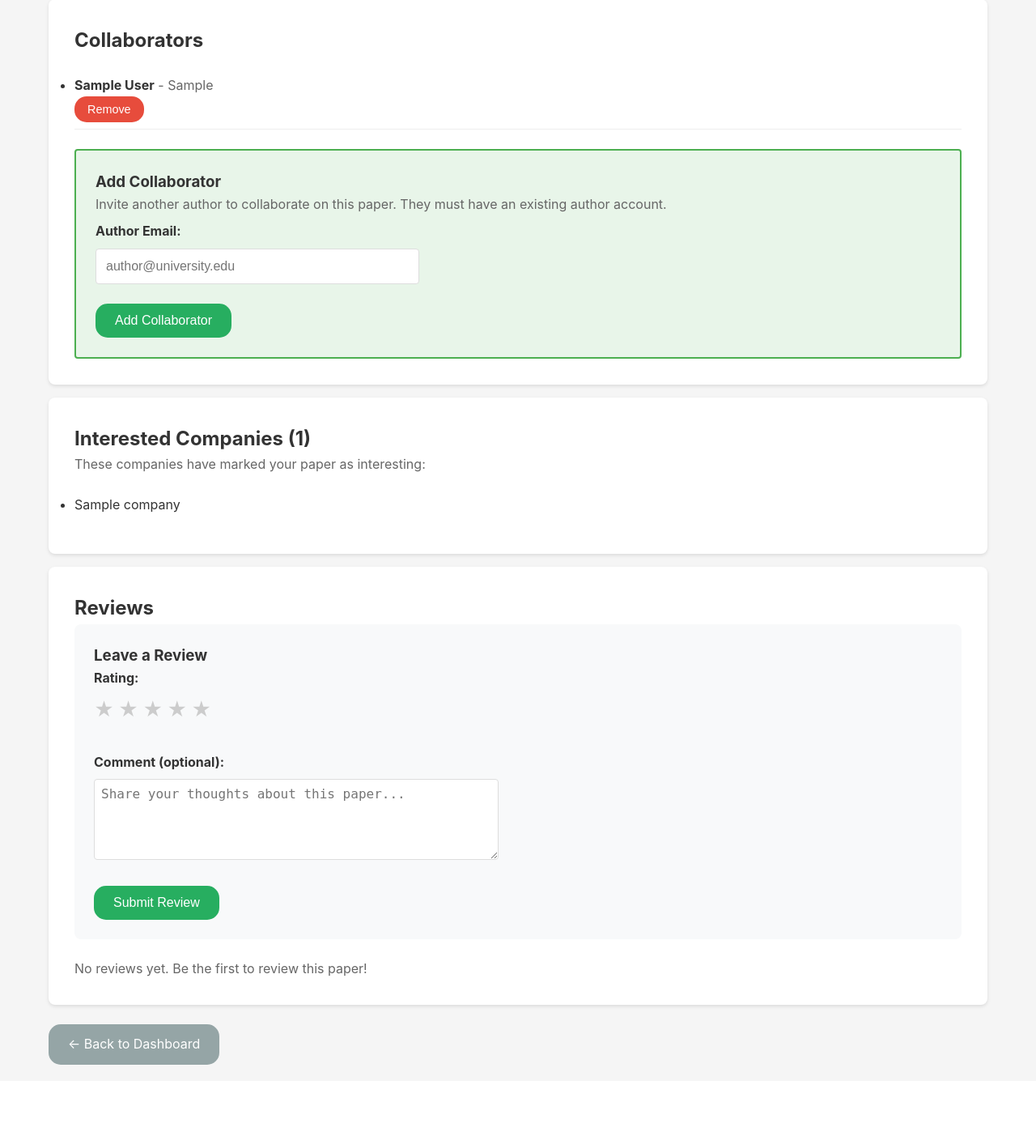
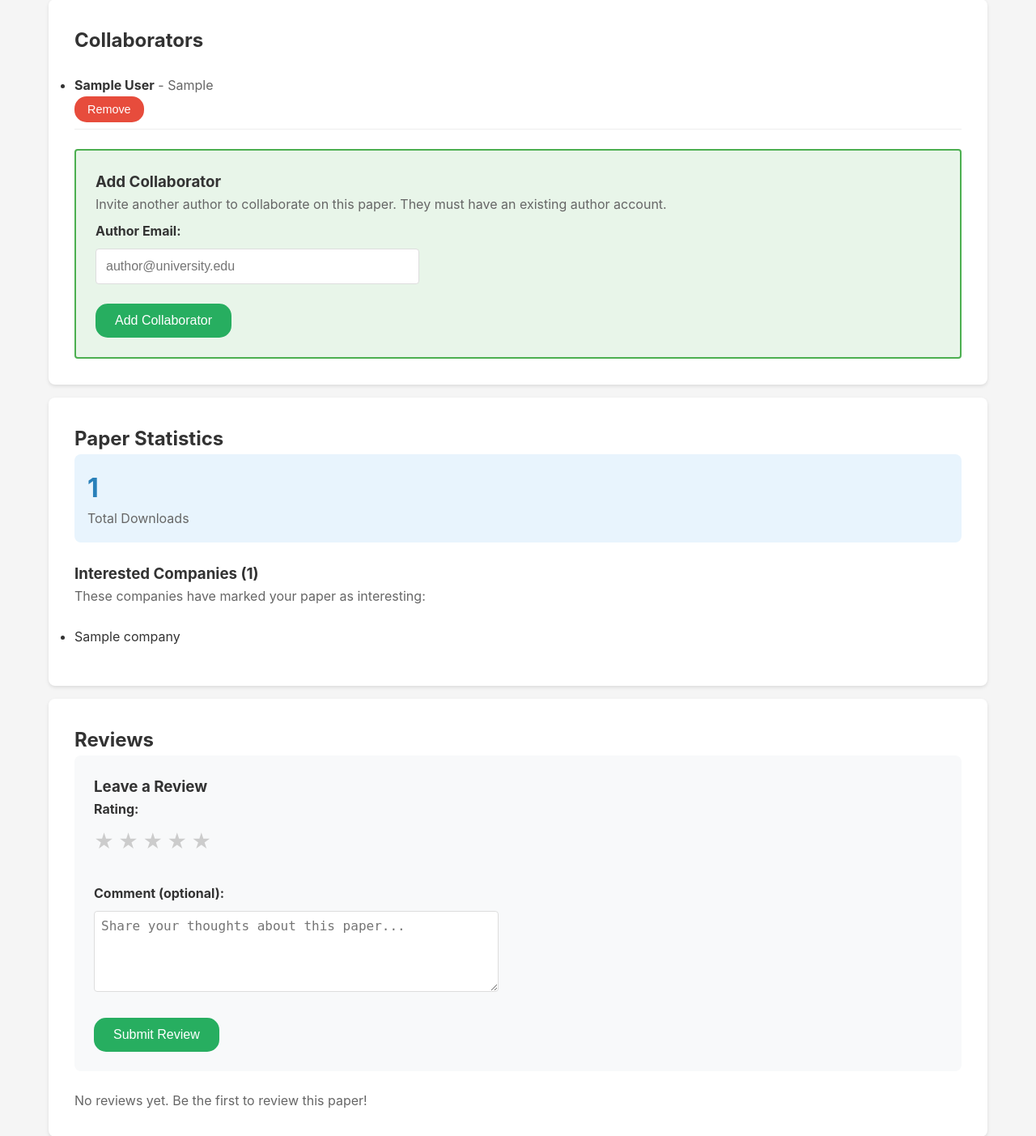
Before and after one commit to A-D-DBS-application/web-application-2025-group-33, a Flask app: page /paper/1 in a window 1280 px wide. Shown: the part 1149-2552 px from the top of the page at 81% size. Before the commit the page ends 2464 px from the top, so only its background shows below. Run offline with Flask 3, Linux system fonts and the light colour scheme; the visitor is signed in with stand-in values (Sample User, id 1); tables that the repository leaves empty hold one stand-in row (values such as "Sample post").

Commit message:
download counter

```diff
--- /dev/null
+++ b/app/app/migration_add_download_count.sql
@@ -0,0 +1,7 @@
+-- Migration: Add download_count column to papers table
+-- Run this in Supabase SQL Editor
+
+ALTER TABLE papers ADD COLUMN IF NOT EXISTS download_count INTEGER DEFAULT 0;
+
+-- Update existing papers to have 0 downloads
+UPDATE papers SET download_count = 0 WHERE download_count IS NULL;
--- a/app/app/models.py
+++ b/app/app/models.py
@@ -39,6 +39,7 @@ class Paper(db.Model):
     subject = db.Column(db.String(500))  # Paper subject for relevance matching
     status = db.Column(db.Enum(PaperStatus), nullable=False, default=PaperStatus.draft)
     file_path = db.Column(db.String(1000))
+    download_count = db.Column(db.Integer, default=0)  # Track number of downloads
     created_by = db.Column(db.String(36), db.ForeignKey('users.id'), nullable=False)
     created_at = db.Column(db.DateTime(timezone=True), default=datetime.utcnow)
     updated_at = db.Column(db.DateTime(timezone=True), default=datetime.utcnow, onupdate=datetime.utcnow)
--- a/app/app/routes/papers.py
+++ b/app/app/routes/papers.py
@@ -462,6 +462,7 @@ def view_paper(paper_id):
         'subject': p.subject,
         'status': p.status.value if hasattr(p.status, 'value') else p.status,
         'file_path': p.file_path,
+        'download_count': p.download_count or 0,
         'created_at': p.created_at,
         'updated_at': p.updated_at,
         'created_by': p.created_by,
@@ -649,6 +650,18 @@ def download_paper(paper_id):
 
     # Download file from Supabase Storage
     if p.file_path:
+        # Increment download count for company downloads (not author downloads)
+        if user_type == 'company':
+            try:
+                db.session.execute(
+                    db.text("UPDATE papers SET download_count = COALESCE(download_count, 0) + 1 WHERE id = :paper_id"),
+                    {"paper_id": paper_id}
+                )
+                db.session.commit()
+            except Exception as e:
+                print(f"Error updating download count: {e}")
+                db.session.rollback()
+
         try:
             pdf_content = download_paper_pdf(p.file_path)
             return send_file(
--- a/app/app/templates/papers/view_paper.html
+++ b/app/app/templates/papers/view_paper.html
@@ -143,16 +143,29 @@
     </div>
   {% endif %}
 
-  {% if session.user_type == 'author' and paper.status == 'published' and paper.interested_companies %}
-    <!-- Interested companies for authors -->
+  {% if session.user_type == 'author' and paper.status == 'published' %}
+    <!-- Paper Statistics for authors -->
     <div class="card">
-      <h2>Interested Companies ({{ paper.interested_companies|length }})</h2>
+      <h2>Paper Statistics</h2>
+
+      <!-- Download Counter -->
+      <div style="margin-bottom: 1.5rem; padding: 1rem; background-color: #e8f4fd; border-radius: 8px;">
+        <div style="font-size: 2rem; font-weight: bold; color: #2980b9;">{{ paper.download_count or 0 }}</div>
+        <div style="color: #666;">Total Downloads</div>
+      </div>
+
+      {% if paper.interested_companies %}
+        <!-- Interested Companies -->
+        <h3>Interested Companies ({{ paper.interested_companies|length }})</h3>
         <p class="text-muted">These companies have marked your paper as interesting:</p>
         <ul class="companies-list">
           {% for interest in paper.interested_companies %}
             <li class="py-1">{{ interest.company_name }}</li>
           {% endfor %}
         </ul>
+      {% else %}
+        <p class="text-muted" style="margin-top: 1rem;">No companies have marked interest in this paper yet.</p>
+      {% endif %}
     </div>
   {% endif %}
 
```
Lines whose indentation alone changed are shown as unchanged.
